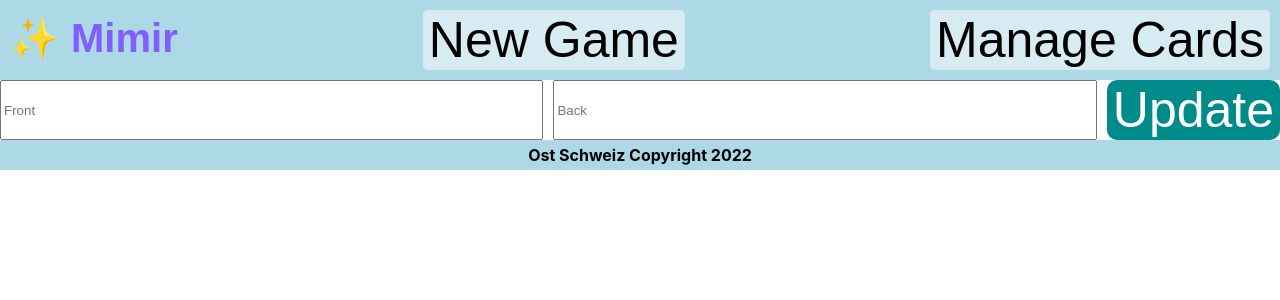
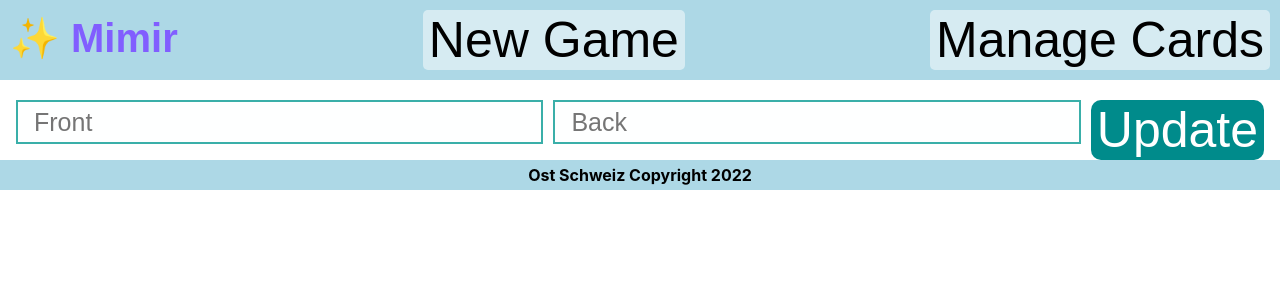
Before and after one commit to Dogusyak/mimir, a React (Create React App) app: page /cards/1 in a window 1280 px wide. Shown: the top 300 px of the page. Built offline with nearby package versions, Linux system fonts and the light colour scheme.

Commit message:
Some of components have been centralized

```diff
--- a/src/components/controls/TextInput.tsx
+++ b/src/components/controls/TextInput.tsx
@@ -7,19 +7,19 @@ interface Props {
 }
 
 const TextInputStyle = styled.input`
+flex: 1;
 height: 40px;
 border: 2px solid #3aafa9;
 background: #feffff;
-padding: 0 10px;
+padding: 0 16px;
 outline: none;
-font-size: 18px;
+font-size: 25px;
 :focus {
 	border-color: #2b7a78;
 }
 `
 
 export const TextInput = ({ onChange, value, placeholder }: Props) => (
-
 	<TextInputStyle
 		type="text"
 		onChange={e => onChange(e.target.value)}
--- a/src/components/pages/components/CardForm.tsx
+++ b/src/components/pages/components/CardForm.tsx
@@ -1,5 +1,6 @@
 import styled from 'styled-components/macro'
 import { Button } from '../../controls/Button'
+import { TextInput } from 'components/controls/TextInput'
 import { Card } from '../../../models/cardModels/CardModel'
 
 interface Props {
@@ -28,19 +29,17 @@ export const CardForm = (props: Props) => {
 
   return (
     <Container>
-      <Input value={props.front} onChange={e => props.setFront(e.target.value)} placeholder="Front" />
-      <Input value={props.back} onChange={e => props.setBack(e.target.value)} placeholder="Back" />
+      <TextInput value={props.front} onChange={e => props.setFront(e)} placeholder="Front" />
+      <TextInput value={props.back} onChange={e => props.setBack(e)} placeholder="Back" />
       {props.addCard.name === 'add' ? (<Button onClick={add}>Add</Button>) : <Button onClick={update}>Update</Button>}
     </Container>
   )
 }
 
 const Container = styled.div`
+margin-top:20px;
+  padding: 0 16px;
   display: flex;
   flex-wrap: wrap;
   gap: 10px;
 `
-
-const Input = styled.input`
-  flex: 1;
-`
```
Also changed, not shown: src/components/controls/Container.tsx (added, +16 -0 lines).
